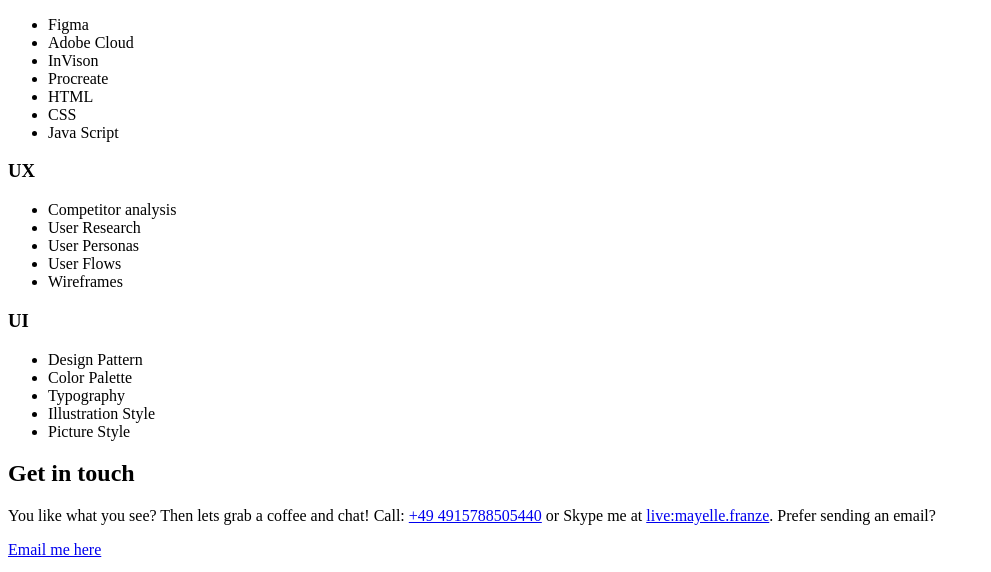
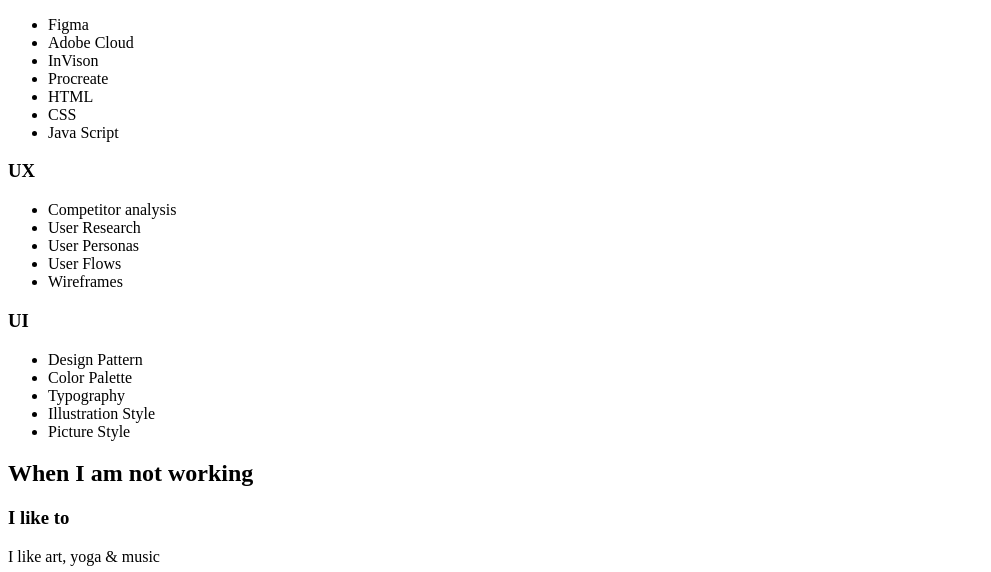
Before and after one commit to Mayelle-Franze/portfolio_website, a plain HTML site: page about.html in a window 1280 px wide. Shown: the part 4801-5373 px from the top of the page, without its empty margins (0-991 px from the left). Drawn offline with Linux system fonts and the light colour scheme.

Commit message:
Update about.html
add Hobbies

```diff
--- a/about.html
+++ b/about.html
@@ -117,6 +117,21 @@
     </div>
 
       </div>
+
+<!-- Hobbies -->
+      <div>
+        <div>
+          <div>
+          <h2>When I am not working</h2>
+          </div>
+
+            <!-- Text about Hobbies -->
+          <div>
+           <h3>I like to </h3>
+              <p>I like art, yoga & music<p>
+          </div>
+    </div>
+
     </div>
   </main>
 
```
